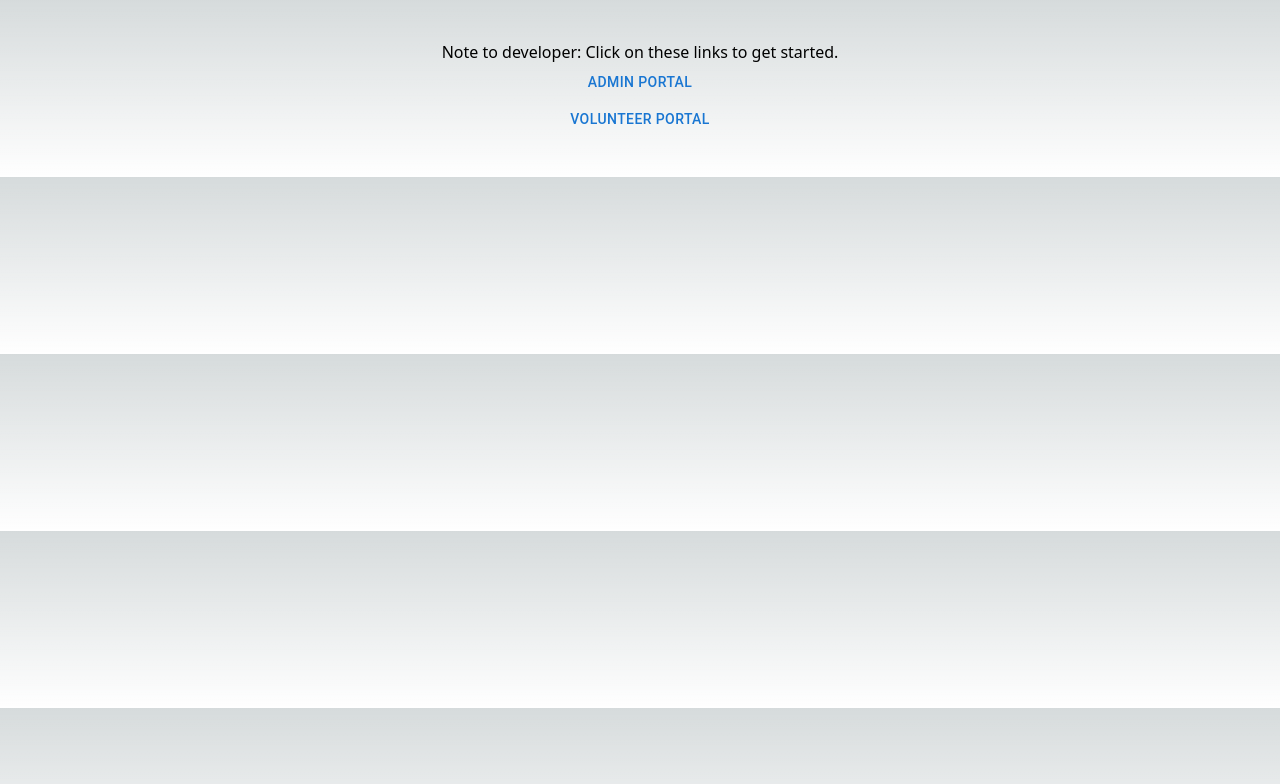
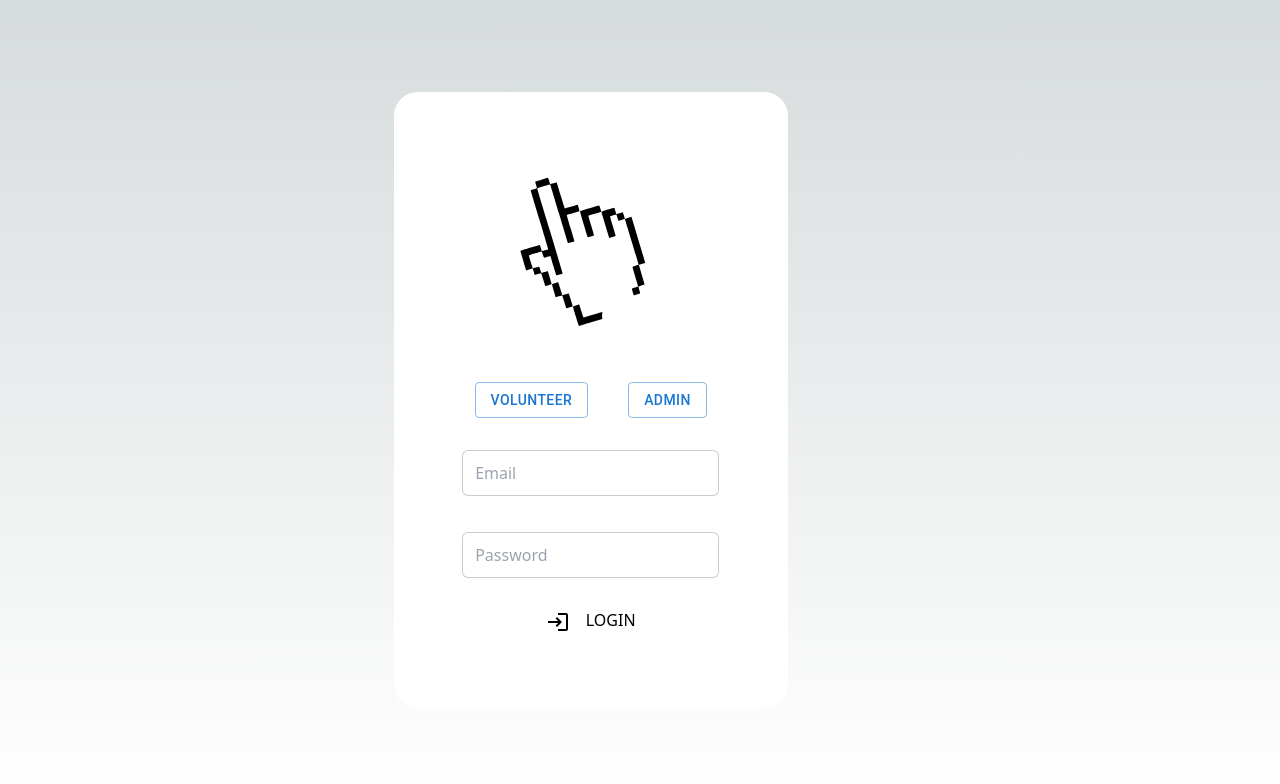
Before and after one commit to longxinyi/HackNRoll, a Next.js app in the folder hacknroll/: page / in a window 1280 px wide. Shown: the top 784 px of the page. Built offline with nearby package versions, Linux system fonts and the light colour scheme.

Commit message:
feat: login page

```diff
--- a/hacknroll/src/pages/index.js
+++ b/hacknroll/src/pages/index.js
@@ -1,13 +1,74 @@
-import { Button } from "@mui/material";
+import { Button, Tabs, Tab } from "@mui/material";
+import Image from "next/image";
+import React from "react";
+import LoginIcon from "@mui/icons-material/Login";
+import Navigation from "@/components/common/navigation";
 
 export default function Index() {
+  const [value, setValue] = React.useState("volunteer");
+
   return (
-    <div className="flex flex-col p-10 w-screen">
-      <h3 className="text-center text-black">
-        Note to developer: Click on these links to get started.
-      </h3>
-      <Button href="/admin/">Admin Portal</Button>
-      <Button href="/volunteer/">Volunteer Portal</Button>
+    <div>
+      <div className="flex bg-yellow w-full min-h-screen justify-center items-center">
+        <div className="flex flex-col bg-white p-6 md:p-10 xl:p-16 rounded-3xl m-6 w-1/3 min-w-[330px]">
+          <Image
+            src="/logo.svg"
+            alt="Hack N Roll"
+            width={0}
+            height={0}
+            className="w-1/2 mx-auto min-w-[180px]"
+          />
+          <div className="flex flex-row mt-11 mx-auto gap-10">
+            <Button
+              variant="outlined"
+              value="volunteer"
+              className={`${
+                value === "admin"
+                  ? "text-black border-black"
+                  : "text-blue border-sky-500"
+              }`}
+              onClick={(e) => setValue(e.target.value)}
+            >
+              VOLUNTEER
+            </Button>
+            <Button
+              variant="outlined"
+              value="admin"
+              onClick={(e) => setValue(e.target.value)}
+              className={`${
+                value === "volunteer"
+                  ? "text-black border-black"
+                  : "text-blue border-sky-500"
+              }`}
+            >
+              ADMIN
+            </Button>
+          </div>
+
+          <form className="flex flex-col justify-center items-center gap-5">
+            <input
+              className="w border border-black border-opacity-20 rounded-md px-3 py-2.5 mt-8"
+              id="email"
+              name="email"
+              type="email"
+              placeholder="Email"
+            />
+            <input
+              className="w border border-black border-opacity-20 rounded-md px-3 py-2.5 mt-4"
+              id="password"
+              name="password"
+              type="password"
+              placeholder="Password"
+            />
+            <Navigation
+              href={`/${value}`}
+              icon={<LoginIcon />}
+              text="LOGIN"
+              urlKeyword={value}
+            />
+          </form>
+        </div>
+      </div>
     </div>
   );
 }
```
Also changed, not shown: hacknroll/src/pages/admin/index.js (+2 -5 lines), hacknroll/src/services/adminService.js (+4 -4 lines), hacknroll/public/logo.svg (added).
